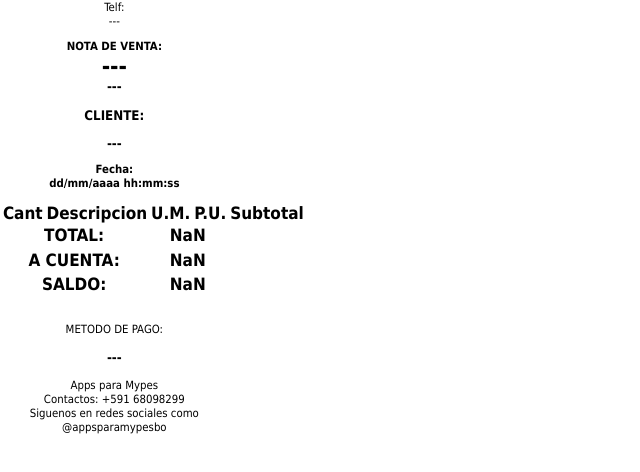
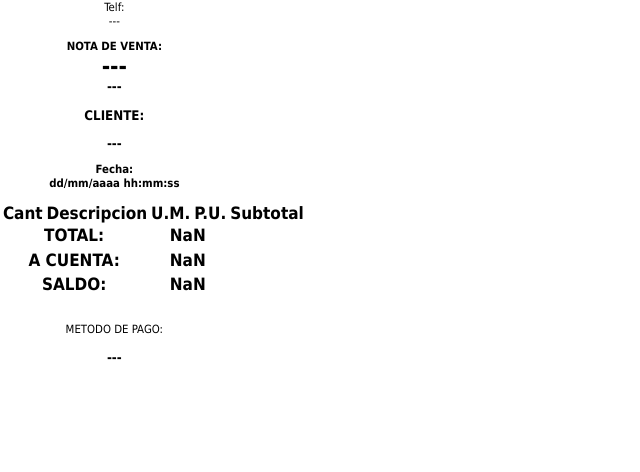
Before and after one commit to Appsparamypes/Ticket5K, a plain HTML site: page index.html in a window 1280 px wide. Shown: the whole page, without its empty margins (0-640 px from the left). Drawn offline with Linux system fonts and the light colour scheme.

Commit message:
Update index.html

```diff
--- a/index.html
+++ b/index.html
@@ -227,15 +227,7 @@
               <p class="policy-title">
                <p>METODO DE PAGO: </p>
               <h3 id="forma" ></h3>
-            <p class="m-0">
-               Apps para Mypes
-               <br/>
-               Contactos:
-               +591 68098299
-               <br/>
-               Siguenos en redes sociales como @appsparamypesbo
-            </p>
-    </div>
+         </div>
     <script>
         var whatsappElement = document.getElementById("whatsapp").textContent = whatsapp;
         var nroBoletaElement = document.getElementById("nro_boleta_id").textContent = nro_boleta;
```
